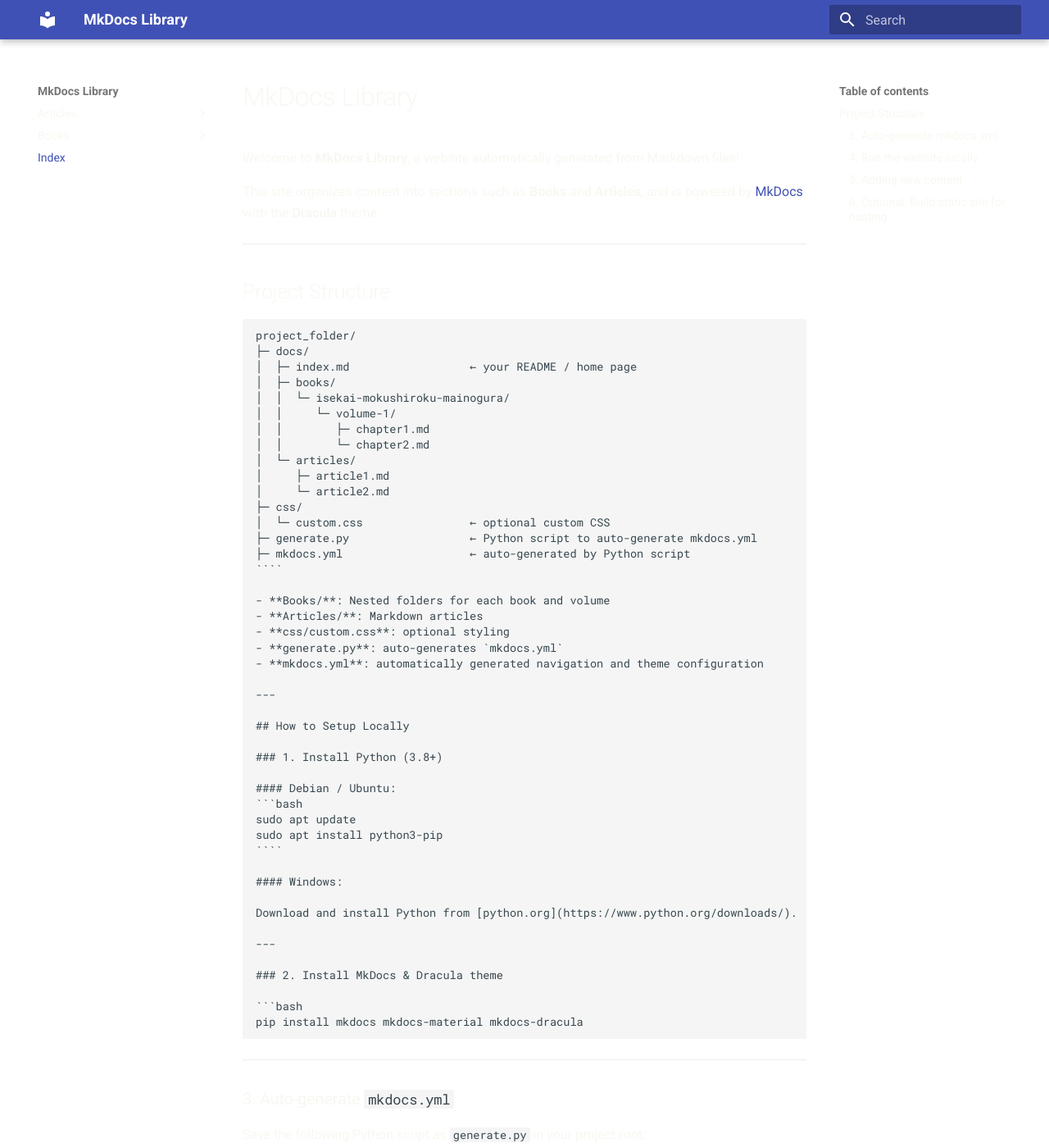
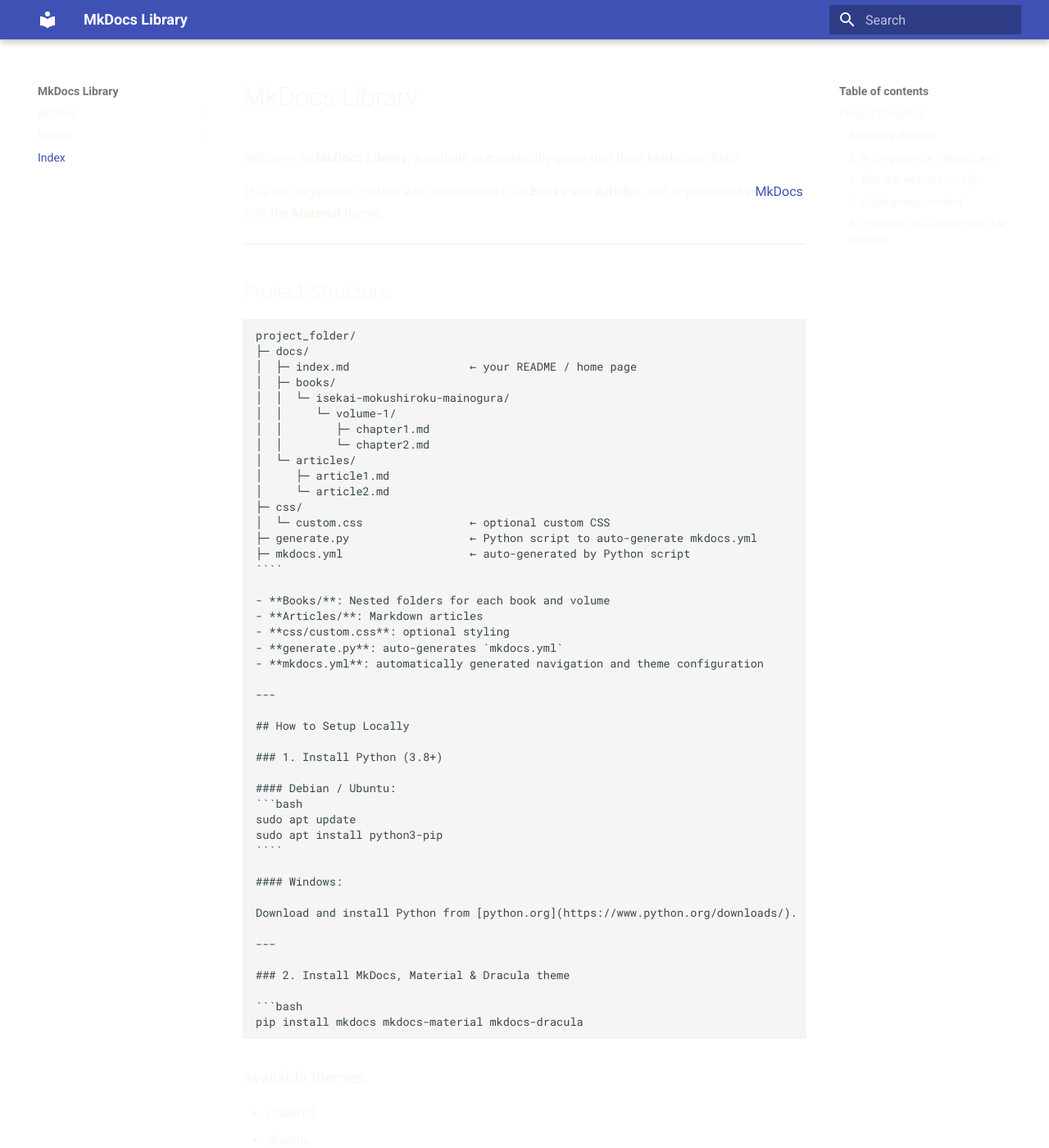
Before and after one commit to padiks/docs, an MkDocs documentation site: the page built from docs/index.md, in a window 1280 px wide and 1400 px high. Shown: the whole window at 82% size. Built offline with MkDocs 1.6.1 and Material for MkDocs 9.7.7, drawn with Linux system fonts in a browser that asks for light colours; some of the changed text lies outside the part shown.

Commit message:
Add files via upload

````diff
--- a/docs/index.md
+++ b/docs/index.md
@@ -2,7 +2,7 @@
 
 Welcome to **MkDocs Library**, a website automatically generated from Markdown files!
 
-This site organizes content into sections such as **Books** and **Articles**, and is powered by [MkDocs](https://www.mkdocs.org/) with the **Dracula** theme.
+This site organizes content into sections such as **Books** and **Articles**, and is powered by [MkDocs](https://www.mkdocs.org/) with the **Material** theme.
 
 ---
 
@@ -50,11 +50,19 @@
 
 ---
 
-### 2. Install MkDocs & Dracula theme
+### 2. Install MkDocs, Material & Dracula theme
 
 ```bash
 pip install mkdocs mkdocs-material mkdocs-dracula
 ```
+
+### Available themes:
+
+* material
+* dracula
+* torillic
+* mkdocs
+* readthedocs
 
 ---
 
@@ -87,7 +95,7 @@
 
 mkdocs_config = {
     "site_name": "My Library",
-    "theme": {"name": "dracula"},
+    "theme": {"name": "material"},
     "extra_css": ["css/custom.css"],
     "nav": build_nav(docs_dir)
 }
@@ -135,5 +143,3 @@
 ---
 
 Enjoy your **fully modular Markdown library website**! 🎉
-
-```
````
